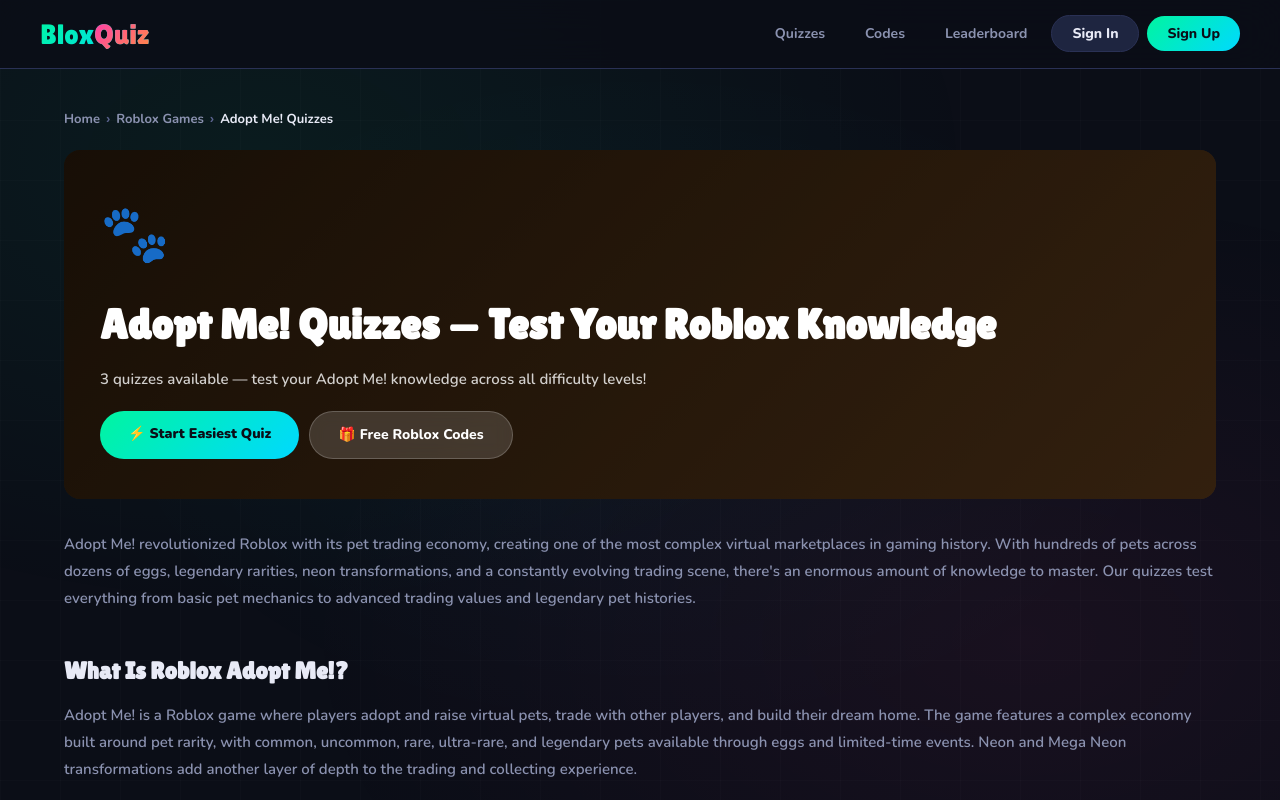
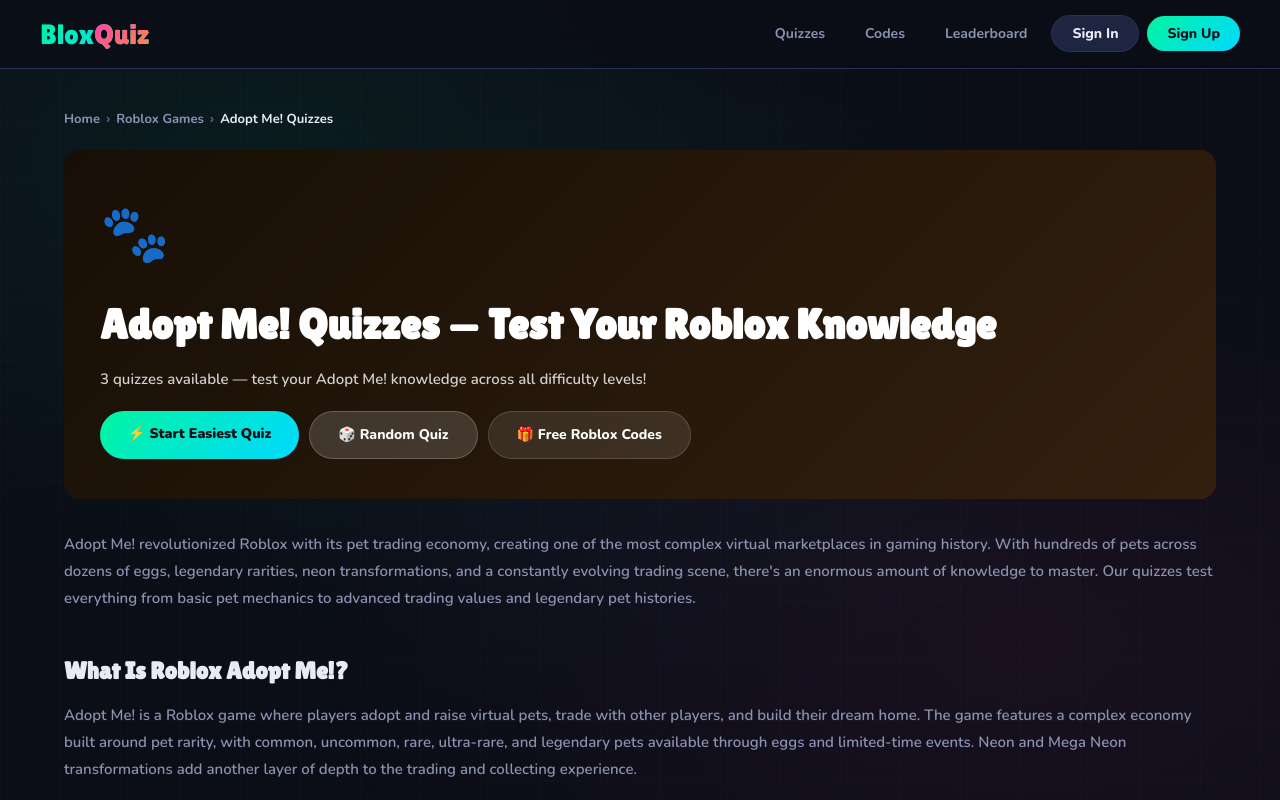
Before and after one commit to road2freedom77/-BloxQuiz, a Next.js app: page /games/adopt-me in a window 1280 px wide. Shown: the top 800 px of the page. Built offline with nearby package versions, Linux system fonts and the light colour scheme; no server answers; the database is empty.

Commit message:
fix random quiz hydration add useEffect

```diff
--- a/app/games/[game]/GamesClient.tsx
+++ b/app/games/[game]/GamesClient.tsx
@@ -1,4 +1,5 @@
 "use client";
+import { useState, useEffect } from "react";
 
 const diffColors: Record<string, { color: string, bg: string }> = {
   Easy: { color: "var(--neon-green)", bg: "rgba(0,245,160,0.1)" },
@@ -77,7 +78,6 @@
 
 function getStartQuiz(quizzes: any[]): string {
   if (quizzes.length === 0) return "/browse";
-  // P3: easiest first, then newest, then first
   const easy = quizzes.find(q => q.difficulty === "Easy");
   if (easy) return `/quiz/${easy.slug}`;
   return `/quiz/${quizzes[0].slug}`;
@@ -86,6 +86,14 @@
 export default function GamesClient({ quizzes, config, gameSlug }: { quizzes: any[], config: any, gameSlug: string }) {
   const thumb = gameThumbs[config.displayName] || "linear-gradient(135deg, #1a1a2e, #3d1a5c)";
   const startQuiz = getStartQuiz(quizzes);
+  const [randomSlug, setRandomSlug] = useState<string>("");
+
+  useEffect(() => {
+    if (quizzes.length > 0) {
+      const random = quizzes[Math.floor(Math.random() * quizzes.length)];
+      setRandomSlug(random.slug);
+    }
+  }, []);
 
   // Group quizzes by angle
   const grouped: Record<string, any[]> = { Uncategorized: [] };
@@ -127,8 +135,14 @@
               style={{ background: "var(--gradient-main)", color: "var(--bg)", fontWeight: 900, fontSize: 14, padding: "12px 28px", borderRadius: 100, textDecoration: "none", WebkitTextFillColor: "var(--bg)" }}>
               ⚡ Start Easiest Quiz
             </a>
+            {randomSlug && (
+              <a href={`/quiz/${randomSlug}`}
+                style={{ background: "rgba(255,255,255,0.15)", color: "#fff", fontWeight: 800, fontSize: 14, padding: "12px 28px", borderRadius: 100, textDecoration: "none", backdropFilter: "blur(8px)", border: "1px solid rgba(255,255,255,0.2)" }}>
+                🎲 Random Quiz
+              </a>
+            )}
             <a href="/codes"
-              style={{ background: "rgba(255,255,255,0.15)", color: "#fff", fontWeight: 800, fontSize: 14, padding: "12px 28px", borderRadius: 100, textDecoration: "none", backdropFilter: "blur(8px)", border: "1px solid rgba(255,255,255,0.2)" }}>
+              style={{ background: "rgba(255,255,255,0.1)", color: "#fff", fontWeight: 800, fontSize: 14, padding: "12px 28px", borderRadius: 100, textDecoration: "none", backdropFilter: "blur(8px)", border: "1px solid rgba(255,255,255,0.15)" }}>
               🎁 Free Roblox Codes
             </a>
           </div>
```
